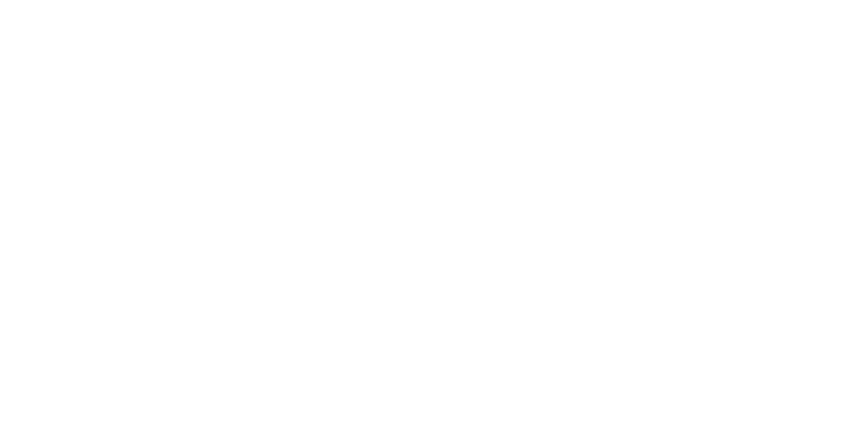
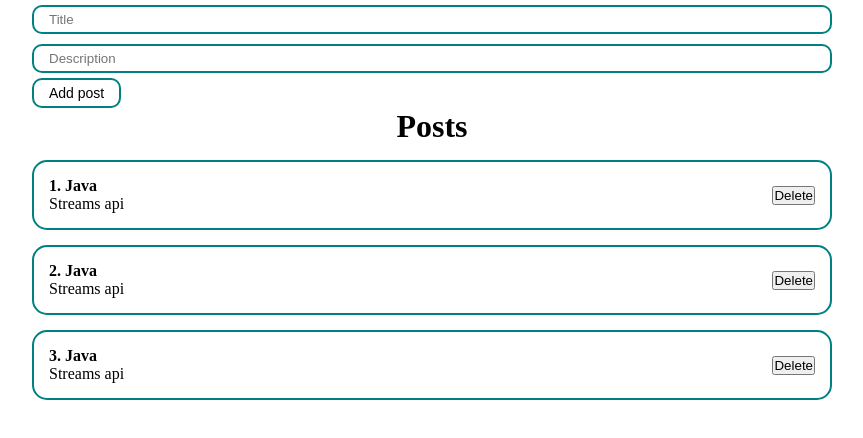
Before and after one commit to 01morozov92/react_example, a React (Create React App) app: page / in a window 1280 px wide. Shown: the top 438 px of the page, without its empty margins (208-1071 px from the left). Built offline with nearby package versions, Linux system fonts and the light colour scheme.

Commit message:
input > postList and remove

```diff
--- a/src/App.js
+++ b/src/App.js
@@ -1,12 +1,29 @@
-import "./styles/App.css"
+import "./styles/AppTest.css"
+import PostItem from "./components/PostItem";
+import {useState} from "react";
+import PostList from "./components/PostList";
+import MyForm from "./components/MyForm";
 
 function App() {
 
+    const [posts, setPosts] = useState([
+        {id:1, title:"Java", body:"Streams api"},
+        {id:2, title:"Java", body:"Streams api"},
+        {id:3, title:"Java", body:"Streams api"},
+        ])
 
+    const createPost = (newPost) => {
+        setPosts([...posts, newPost])
+    };
+
+    const deletePost = (post) => {
+        setPosts([...posts].filter(p => p.id !== post.id))
+    };
 
     return (
         <div className="App">
-
+            <MyForm create={createPost}/>
+            <PostList remove={deletePost} title="Posts" posts={posts}/>
         </div>
     );
 }
--- /dev/null
+++ b/src/components/MyForm.jsx
@@ -0,0 +1,38 @@
+import React, {useState} from 'react';
+import MyInput from "./ui/input/MyInput";
+import MyButton from "./ui/button/MyButton";
+
+const MyForm = ({create}) => {
+
+    const [post, setPost] = useState({title: "", body: ""})
+
+    const addNewPost = (event) => {
+        event.preventDefault()
+        const newPost = {
+            ...post, id: Date.now()
+        }
+        create(newPost)
+        setPost({
+            title: "",
+            body: ""
+        })
+    };
+
+    return (
+        <form>
+            <MyInput
+                value={post.title}
+                onChange={event => setPost({...post, title: event.target.value})}
+                placeholder="Title" type="text"
+            />
+            <MyInput
+                value={post.body}
+                onChange={event => setPost({...post, body: event.target.value})}
+                placeholder="Description" type="text"
+            />
+            <MyButton onClick={addNewPost}>Add post</MyButton>
+        </form>
+    );
+};
+
+export default MyForm;
--- /dev/null
+++ b/src/components/PostItem.jsx
@@ -0,0 +1,16 @@
+import React from 'react';
+
+const PostItem = ({post, number, remove}) => {
+
+    return (
+        <div className="post">
+            <div className="post__content">
+                <strong>{number}. {post.title}</strong>
+                <div>{post.body}</div>
+            </div>
+            <button onClick={() => remove(post)}>Delete</button>
+        </div>
+    );
+};
+
+export default PostItem;
--- /dev/null
+++ b/src/components/PostList.jsx
@@ -0,0 +1,15 @@
+import React from 'react';
+import PostItem from "./PostItem";
+
+const PostList = ({posts, title, remove}) => {
+    return (
+        <div>
+            <h1 style={{textAlign: "center"}}>{title}</h1>
+            {posts.map((post, index) =>
+                <PostItem remove={remove} number={index + 1} post={post} key={post.id}/>
+            )}
+        </div>
+    );
+};
+
+export default PostList;
--- /dev/null
+++ b/src/components/ui/button/MyButton.jsx
@@ -0,0 +1,9 @@
+import React from 'react';
+import classes from "./MyButton.module.css"
+const MyButton = (props) => {
+    return (
+        <button className={classes.myButton} {...props}>Add post</button>
+    );
+};
+
+export default MyButton;
--- /dev/null
+++ b/src/components/ui/button/MyButton.module.css
@@ -0,0 +1,16 @@
+.myButton {
+    border: 2px solid teal;
+    border-radius: 10px;
+    padding: 5px 15px;
+    font-size: 14px;
+    background: transparent;
+    cursor: pointer;
+}
+
+.myButton:hover {
+    filter: brightness(150%);
+}
+
+.myButton:active {
+    filter: brightness(70%);
+}
--- /dev/null
+++ b/src/components/ui/input/MyInput.jsx
@@ -0,0 +1,9 @@
+import React from 'react';
+import classes from "./MyInput.module.css"
+const MyInput = ({placeholder, ...props}) => {
+    return (
+        <input className={classes.myInput} {...props} placeholder={placeholder} type="text"/>
+    );
+};
+
+export default MyInput;
--- /dev/null
+++ b/src/components/ui/input/MyInput.module.css
@@ -0,0 +1,7 @@
+.myInput {
+    margin: 5px 0;
+    padding: 5px 15px;
+    width: 100%;
+    border: 2px solid teal;
+    border-radius: 10px;
+}
--- /dev/null
+++ b/src/styles/AppTest.css
@@ -0,0 +1,24 @@
+* {
+    padding: 0;
+    margin: 0;
+    box-sizing: border-box;
+}
+
+#root {
+    display: flex;
+    justify-content: center;
+}
+
+.App {
+    width: 800px;
+}
+
+.post {
+    padding: 15px;
+    margin-top: 15px;
+    border: 2px solid teal;
+    display: flex;
+    justify-content: space-between;
+    align-items: center;
+    border-radius: 15px;
+}
```
